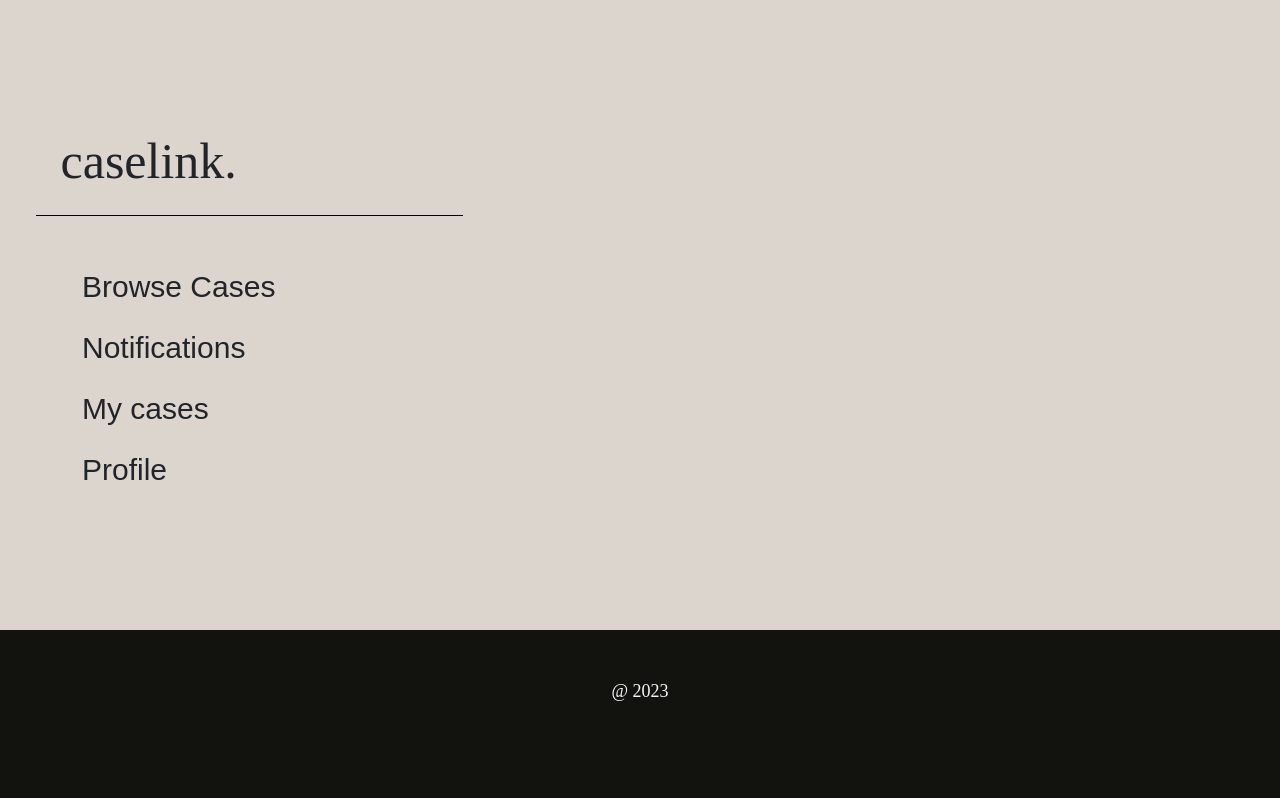
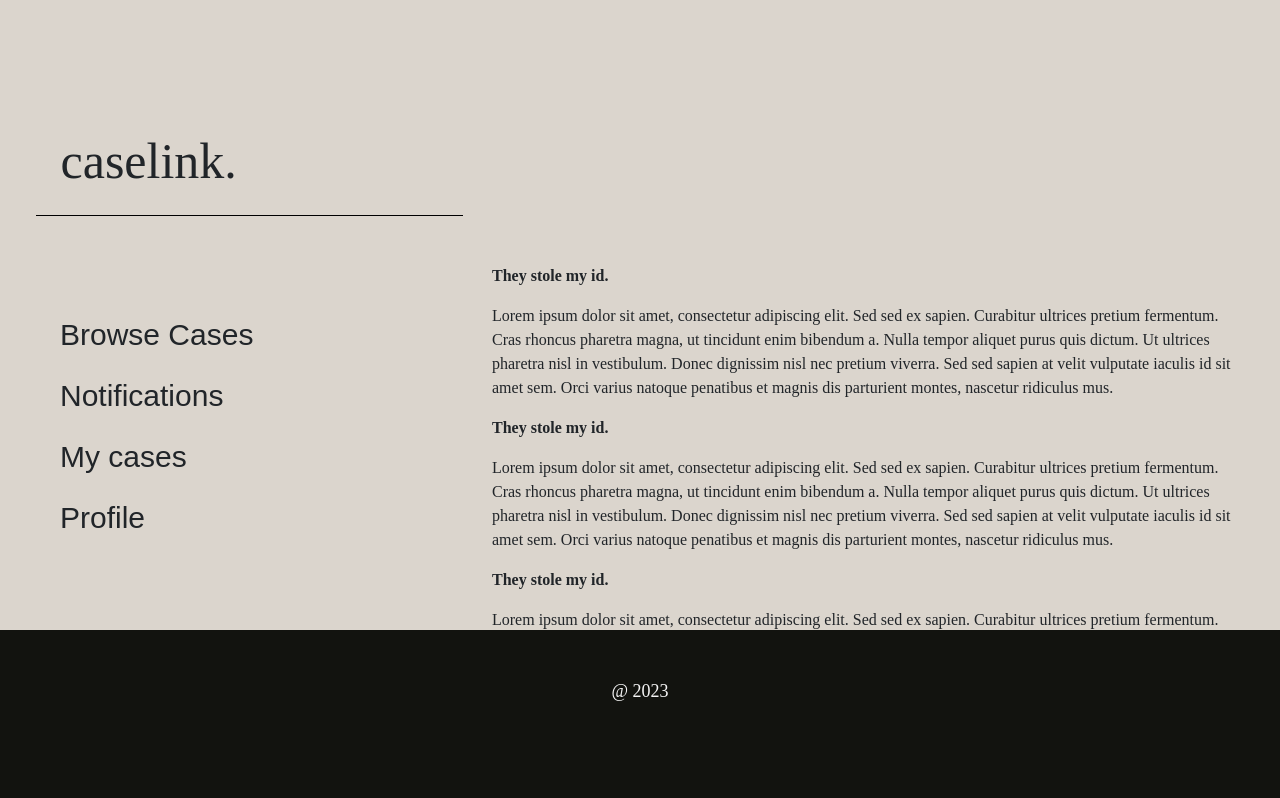
Before and after one commit to MilesDavis23/caselink, a React (Create React App) app: page / in a window 1280 px wide. Shown: the top 798 px of the page. Built offline with nearby package versions, Linux system fonts and the light colour scheme; a web font is replaced by a local one.

Commit message:
mui + styled components setup

```diff
--- a/package.json
+++ b/package.json
@@ -4,6 +4,8 @@
   "private": true,
   "dependencies": {
     "@fortawesome/fontawesome-free": "^6.4.0",
+    "@mui/material": "^5.14.1",
+    "@mui/styled-engine-sc": "^5.12.0",
     "@testing-library/jest-dom": "^5.16.5",
     "@testing-library/react": "^13.4.0",
     "@testing-library/user-event": "^13.5.0",
@@ -13,6 +15,7 @@
     "react-dom": "^18.2.0",
     "react-router-dom": "^6.14.1",
     "react-scripts": "5.0.1",
+    "styled-components": "^5.3.11",
     "web-vitals": "^2.1.4"
   },
   "scripts": {
--- a/src/App.js
+++ b/src/App.js
@@ -3,6 +3,9 @@ import 'bootstrap/dist/css/bootstrap.min.css';
 import './App.css';
 import './Global.css';
 import { Container } from 'react-bootstrap';
+import CaseList from './components/CaseList';
+
+
 
 function App() {
   return (
@@ -12,8 +15,9 @@ function App() {
           <p className='col-6'> caselink. </p>
         </div>
       </header>
+      <div className='d-flex align-items-between'>
       <Container className='d-flex align-items-start'>
-        <div className='link-to-buttons'>
+        <div className='link-to-buttons m-5'>
           <div className='link-to-one d-flex align-items-start'>
             <p> Browse Cases </p>
           </div>
@@ -28,6 +32,10 @@ function App() {
           </div>
         </div>
       </Container>
+      <Container classNamer= 'col d-flex align-elements-start'>
+        <CaseList/>
+      </Container>
+      </div>
       <footer>
         <div className='info-text p-5'>
           <p> @ 2023 </p>
--- /dev/null
+++ b/src/components/CaseList.js
@@ -0,0 +1,26 @@
+import { Container } from "react-bootstrap"
+import CaseCard from "./caselistcomponents/CaseListElement"
+
+function CaseList(){
+
+
+    return (
+        <>
+        <Container className="caseList">
+            <CaseCard/>
+            <CaseCard/>
+            <CaseCard/>
+            <CaseCard/>
+            <CaseCard/>
+            <CaseCard/>
+            <CaseCard/>
+            <CaseCard/>
+            <CaseCard/>
+            <CaseCard/>
+            <CaseCard/>
+        </Container>
+        </>
+    )
+};
+
+export default CaseList;
--- /dev/null
+++ b/src/components/caselistcomponents/CaseListElement.js
@@ -0,0 +1,26 @@
+import { Container } from "react-bootstrap"
+
+function CaseCard() {
+    return (
+        <>
+            <Container>
+                <div className="caseDetails">
+                    <div className="caseTitle d-flex align-elements-start">
+                        <p><strong> They stole my id. </strong></p>
+                    </div>
+                    <div className="caseDiscription d-flex align-elements-start">
+                        <p>
+                            Lorem ipsum dolor sit amet, consectetur adipiscing elit. Sed sed ex sapien.
+                            Curabitur ultrices pretium fermentum. Cras rhoncus pharetra magna, ut tincidunt enim bibendum a.
+                            Nulla tempor aliquet purus quis dictum. Ut ultrices pharetra nisl in vestibulum. Donec dignissim nisl nec pretium viverra.
+                            Sed sed sapien at velit vulputate iaculis id sit amet sem. Orci varius natoque penatibus et magnis dis parturient montes,
+                            nascetur ridiculus mus.
+                        </p>
+                    </div>
+                </div>
+            </Container>
+        </>
+    )
+}
+
+export default CaseCard;
--- a/src/global.css
+++ b/src/global.css
@@ -38,3 +38,13 @@ footer {
     font-family: 'Canela', sans-serif;
     font-size: 30px;
 }
+
+.caseList {
+    width: 800px;
+
+}
+
+.caseDetails {
+    font-family: 'GTAmericaLight';
+    text-align: start;
+}
```
Also changed, not shown: src/features/login/components/MainPage.js (added), 1 other file (tests, documents, lock files or other folders).
